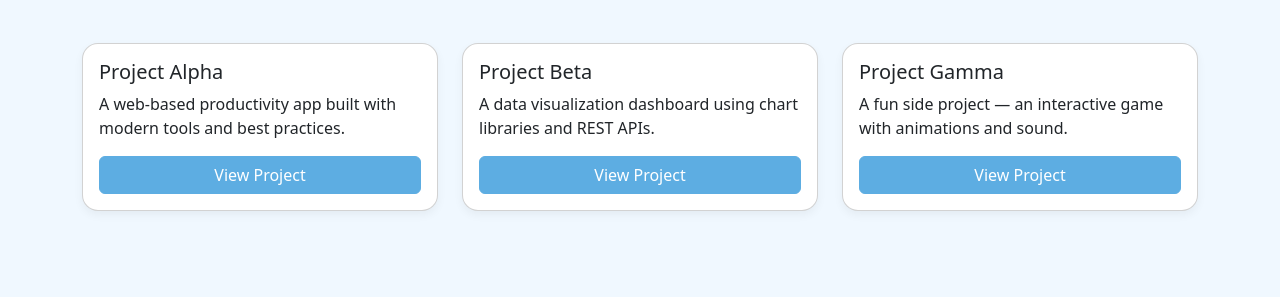
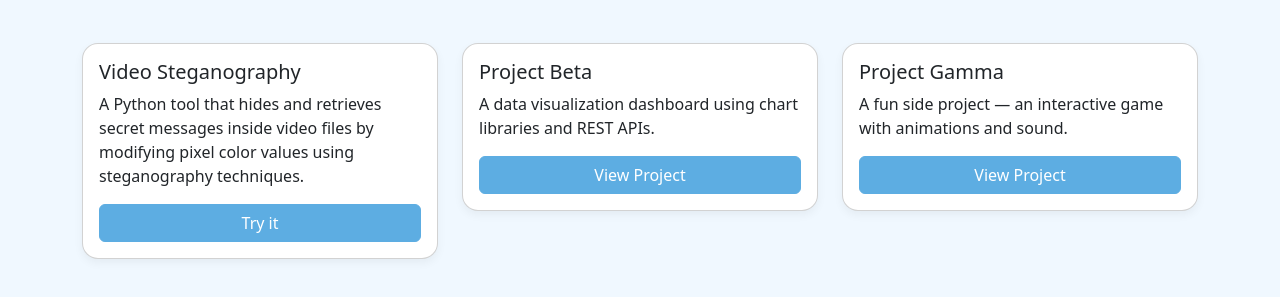
Before and after one commit to Syzygetic/Github-Portfolio-Site, a plain HTML site: page index.html in a window 1280 px wide. Shown: the part 157-454 px from the top of the page. Drawn offline with nearby package versions, Linux system fonts and the light colour scheme.

Commit message:
Modify project listings in index.html
Updated project details and added a new project for video steganography.

```diff
--- a/index.html
+++ b/index.html
@@ -54,9 +54,11 @@
     <div class="row g-4">
       <div class="col-md-4">
         <div class="card p-3">
-          <h5 class="card-title">Project Alpha</h5>
-          <p class="card-text">A web-based productivity app built with modern tools and best practices.</p>
-          <a href="#" class="btn btn-primary">View Project</a>
+          <h5 class="card-title">Video Steganography</h5>
+          <p class="card-text">
+            A Python tool that hides and retrieves secret messages inside video files by modifying pixel color values using steganography techniques.
+          </p>
+          <a href="videoSteganography.html" class="btn btn-primary">Try it</a>
         </div>
       </div>
       <div class="col-md-4">
```
